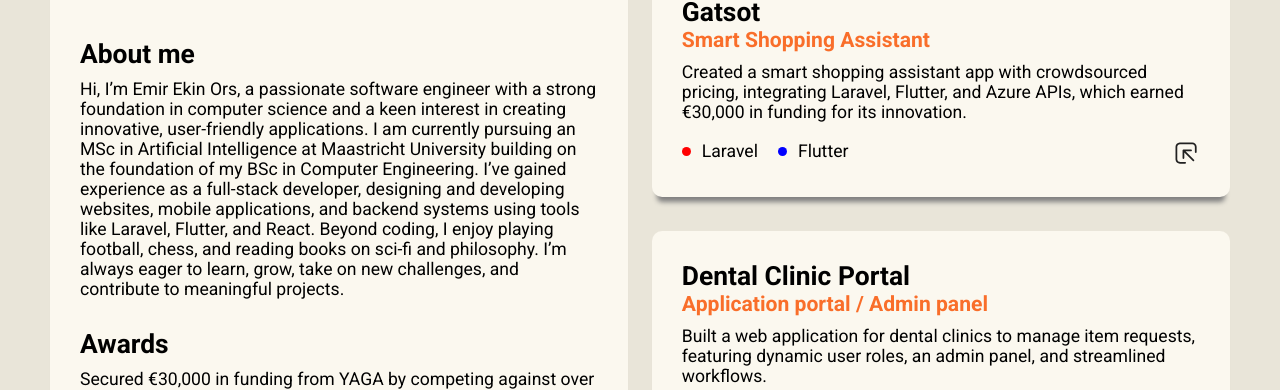
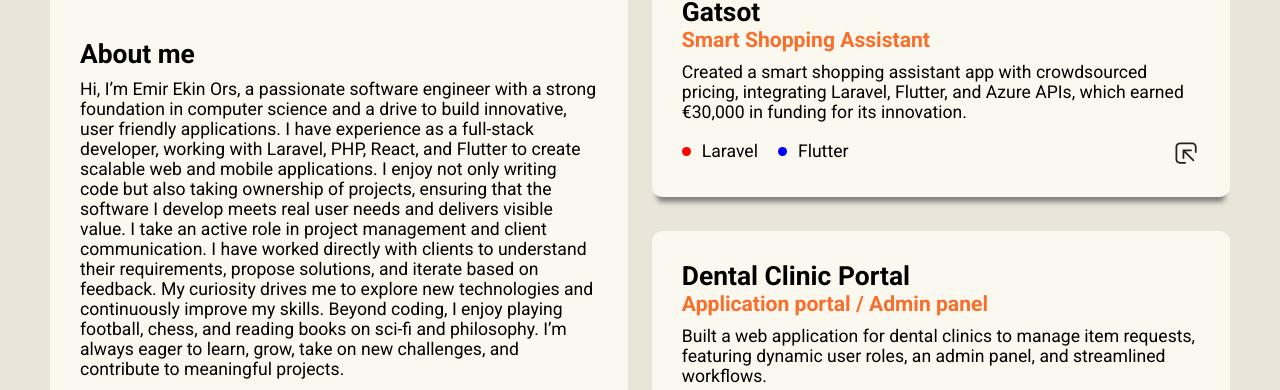
Before and after one commit to emir-ekin-ors/portfolio, a plain HTML site: page index.html in a window 1280 px wide. Shown: the part 401-791 px from the top of the page. Drawn offline with Linux system fonts and the light colour scheme; a web font is replaced by a local one.

Commit message:
fix: change about me paragraph

```diff
--- a/index.html
+++ b/index.html
@@ -67,17 +67,12 @@
                 </div>
                 <div class="info">
                     <div class="title">About me</div>
-                    <div class="description">Hi, I’m Emir Ekin Ors, a passionate software engineer with a strong
-                        foundation
-                        in computer science and a keen interest in creating innovative, user-friendly applications. I am
-                        currently pursuing an MSc in Artificial Intelligence at Maastricht University building on the
-                        foundation of my BSc in Computer Engineering. I’ve gained experience as a full-stack developer,
-                        designing and developing websites, mobile applications, and backend systems using tools like
-                        Laravel, Flutter, and React. Beyond coding, I enjoy playing football, chess, and reading books
-                        on
-                        sci-fi and philosophy. I’m always eager to learn, grow, take on new challenges, and contribute
-                        to
-                        meaningful projects.
+                    <div class="description">
+                        Hi, I’m Emir Ekin Ors, a passionate software engineer with a strong foundation in computer science and a drive to build innovative, user friendly applications. I have experience as a full-stack developer, working with Laravel, PHP, React, and Flutter to create scalable web and mobile applications.
+
+                        I enjoy not only writing code but also taking ownership of projects, ensuring that the software I develop meets real user needs and delivers visible value. I take an active role in project management and client communication. I have worked directly with clients to understand their requirements, propose solutions, and iterate based on feedback. My curiosity drives me to explore new technologies and continuously improve my skills.
+
+                        Beyond coding, I enjoy playing football, chess, and reading books on sci-fi and philosophy. I’m always eager to learn, grow, take on new challenges, and contribute to meaningful projects.
                     </div>
                 </div>
                 <div class="awards">
```
